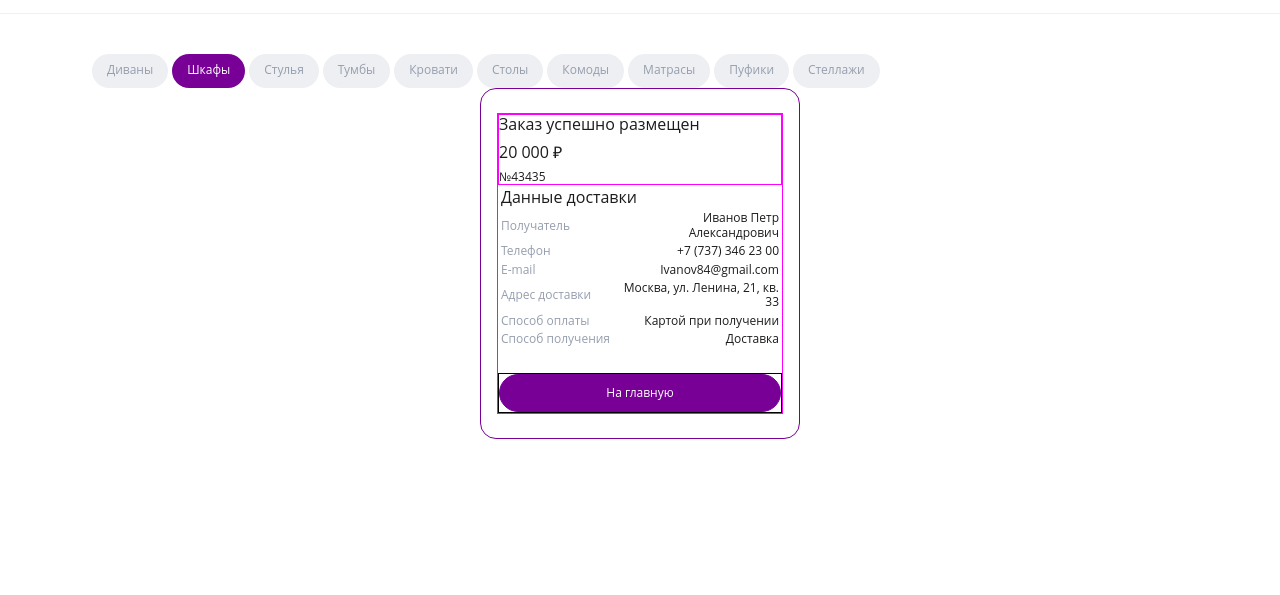
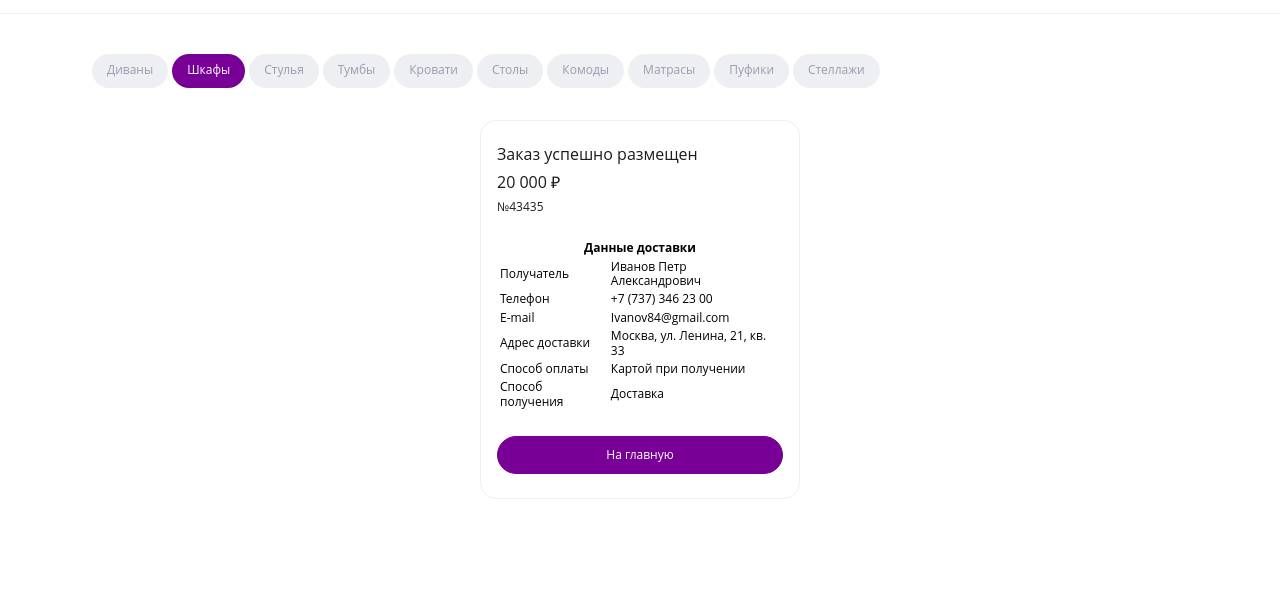
Before and after one commit to AlexDream13/koff, a website built with Vite: page index.html in a window 1280 px wide. Shown: the part 57-652 px from the top of the page. Built offline with nearby package versions, Linux system fonts and the light colour scheme; files whose address does not match are found by name.

Commit message:
исправления в блоке order

```diff
--- a/styles/_order.scss
+++ b/styles/_order.scss
@@ -1,18 +1,17 @@
 .order {
-  width: 320px;
-  padding: 24px 16px;
+
+  padding: 32px 0;
   margin: auto;
-  border-radius: 16px;
-  border: 1px solid var(--form);
-  border: 1px solid var(--violet);
 
   &__container {
-    border: 1px solid #f0f;
-    padding: 0;
+    max-width: 320px;
+    border-radius: 16px;
+    border: 1px solid var(--form);
+    padding: 24px 16px;
   }
 
   &__header {
-    border: 1px solid #f0f;
+
   }
 
   &__title {
@@ -36,26 +35,28 @@
   }
   &__characteristics-table {
     width: 100%;
+    margin-top: 24px;
   }
 
-  &__title-table {
+  .table__title {
     color: #1C1C1C;
     font-size: 16px;
     font-weight: 400;
     text-align: left;
   }
 
-  &__table-row {
+  .table__row {
+    margin-top: 8px;
   }
 
-  &__table-field {
+  .table__field {
     color: #969EAE;
     font-size: 12px;
     font-weight: 400;
     white-space: nowrap;
   }
 
-  &__table-value {
+  .table__value {
     color: #1C1C1C;
     text-align: right;
     font-size: 12px;
@@ -63,9 +64,8 @@
  }
 
   &__button {
-    border: 1px solid #000;
     margin-top: 24px;
-
+    box-sizing: border-box;
     &-btn {
       border-radius: 32px;
       border: 1px solid var(--violet, #780096);
@@ -81,8 +81,13 @@
       padding: 12px 24px;
       justify-content: center;
       align-items: center;
+      &:hover, &:focus-visible{
+        background: #9200B7;
+      }
+      &:active{
+        background-color: var(--violet);
+        border: 1px solid #C0F;
+     }
     }
   }
-
-
 }
```
